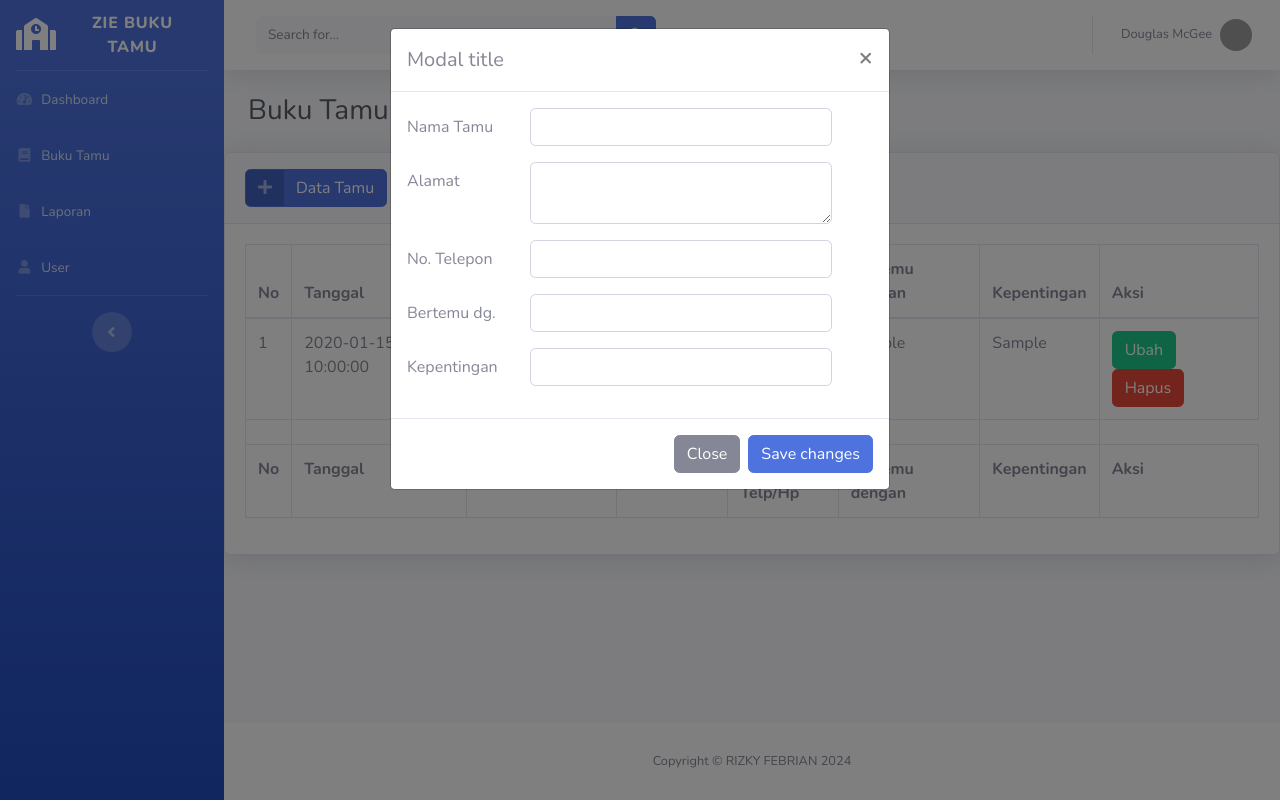
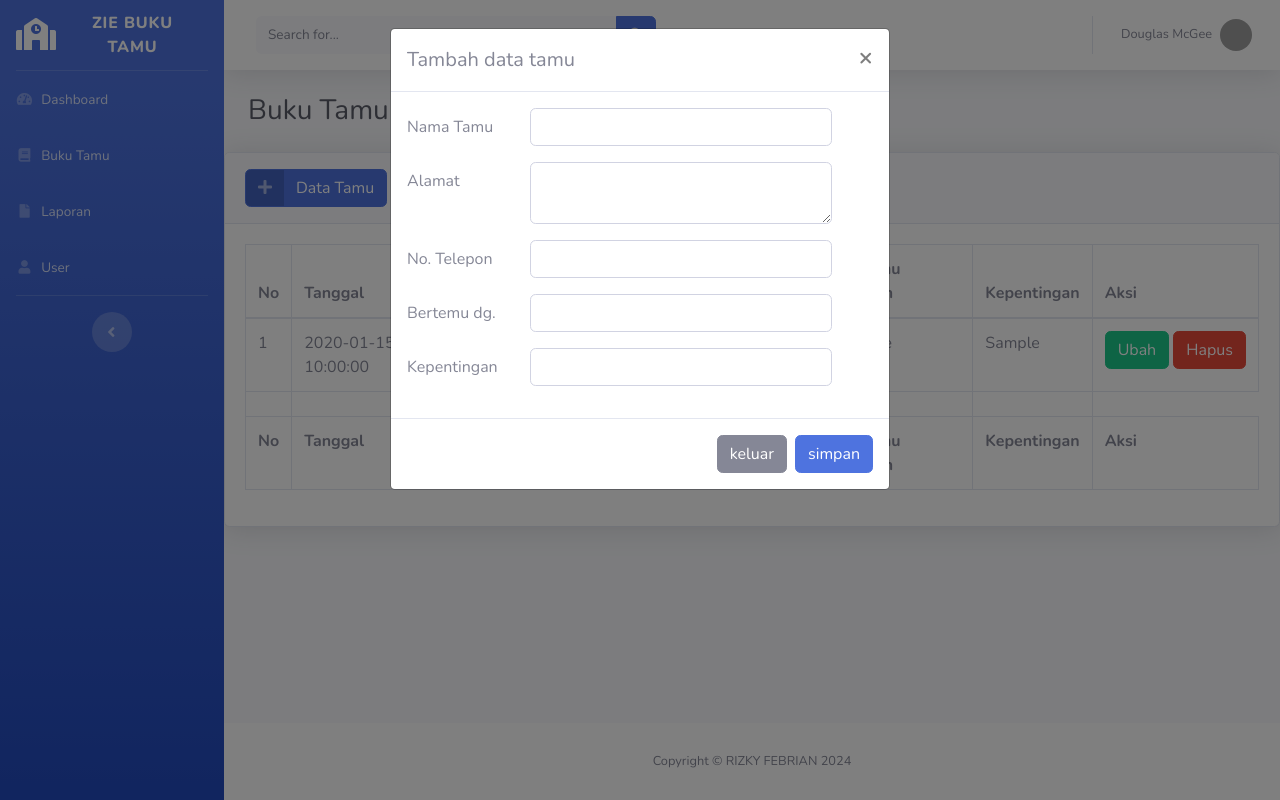
Before and after one commit to RizkyF11/buku_tamu, a PHP site: page /buku-tamu.php in a window 1280 px wide, after a click on "Data Tamu". Run offline with PHP 8.4, Linux system fonts and the light colour scheme; tables that the repository leaves empty or names only in its code hold one stand-in row (values such as "Sample post"); grey boxes are pictures that could not be loaded.

Commit message:
memperbarui kode

```diff
--- a/buku-tamu.php
+++ b/buku-tamu.php
@@ -9,6 +9,25 @@
 
 <!-- Page Heading -->
 <h1 class="h3 mb-4 text-gray-800">Buku Tamu</h1>
+
+<?php
+//jika ada tombol disimpan
+if (isset($_POST['simpan'])) {
+    if (tambah_tamu($_POST) > 0) {
+?>
+        <div class="alert alert-success" role="alert">
+            Data berhasil disimpan!
+        </div>
+    <?php
+    } else {
+    ?>
+        <div class="alert alert-danger" role="alert">
+            Data gagal disimpan!
+        </div>
+<?php
+    }
+}
+?>
 
 
 </div>
@@ -45,7 +64,7 @@
                                        // penomoran auto-increment
                                        $no = 1;
                                        // Query untuk memanggil semua data dari tabel buku_tamu
-                                       $buku_tamu = query("SELECT * FROM bukutamu");
+                                       $buku_tamu = query("SELECT * FROM buku_tamu");
                                        foreach($buku_tamu as $tamu) :?>
                                        <tr>
                                         <td><?= $no++; ?></td>
@@ -123,7 +142,7 @@
         <div class="modal-dialog">
             <div class="modal-content">
             <div class="modal-header">
-                <h5 class="modal-title" id="tambahModalLabel">Modal title</h5>
+                <h5 class="modal-title" id="tambahModalLabel">Tambah data tamu</h5>
                 <button type="button" class="close" data-dismiss="modal" aria-label="Close">
                     <span aria-hidden = "true">&times;</span>
                 </button>
@@ -164,8 +183,8 @@
                 </form>
             </div>
             <div class="modal-footer">
-                <button type="button" class="btn btn-secondary" data-dismiss="modal">Close</button>
-                <button type="button" class="btn btn-primary">Save changes</button>
+                <button type="button" class="btn btn-secondary" data-dismiss="modal">keluar</button>
+                <button type="button" class="btn btn-primary">simpan</button>
             </div>
           </div>
         </div>
--- a/templates/footer.php
+++ b/templates/footer.php
@@ -52,6 +52,16 @@
     <!-- Custom scripts for all pages-->
     <script src="assets/js/sb-admin-2.min.js"></script>
 
+    <script>
+        $(document).ready(function() {
+            window.setTimeout(function() {
+                $(".alert").fadeTo(500,0).slideUp(500, function(){
+                    $(this).remove();
+                });
+            }, 4000);
+        });
+    </script>
+
 </body>
 
 </html>
```
